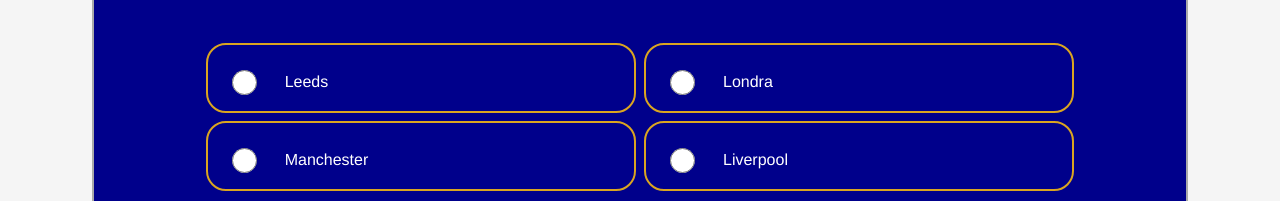
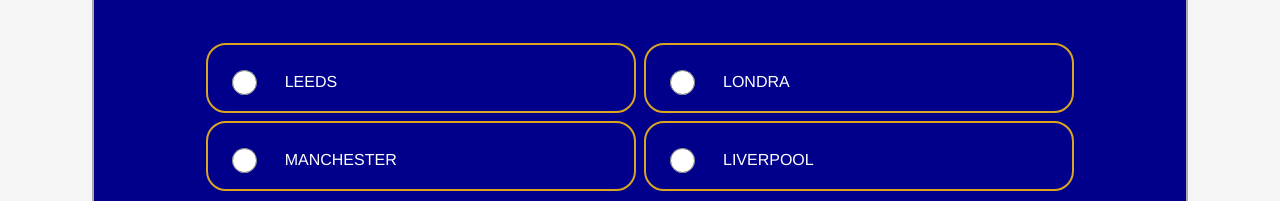
Before and after one commit to AlessandroLembo/vue-wants-millionaire, a Vue app: page / in a window 1280 px wide. Shown: the part 751-952 px from the top of the page. Built offline with nearby package versions, Linux system fonts and the light colour scheme.

Commit message:
to uppercase answer

```diff
--- a/src/components/QuestionGame.vue
+++ b/src/components/QuestionGame.vue
@@ -36,7 +36,7 @@
                                 <input type="radio" class="col-12 col-md-6 mx-md-4 mx-1" id="city" name="city">
                                 <div class="col-12 col-md-6">
                                     <div class="d-flex align-items-center justify-content-center justify-content-md-start">
-                                        <p class="m-0 fs-6 text-white">{{ answer.answer }}</p>
+                                        <p class="m-0 fs-6 text-white">{{ answer.answer.toUpperCase() }}</p>
                                     </div>
                                 </div>
                             </div>
```
